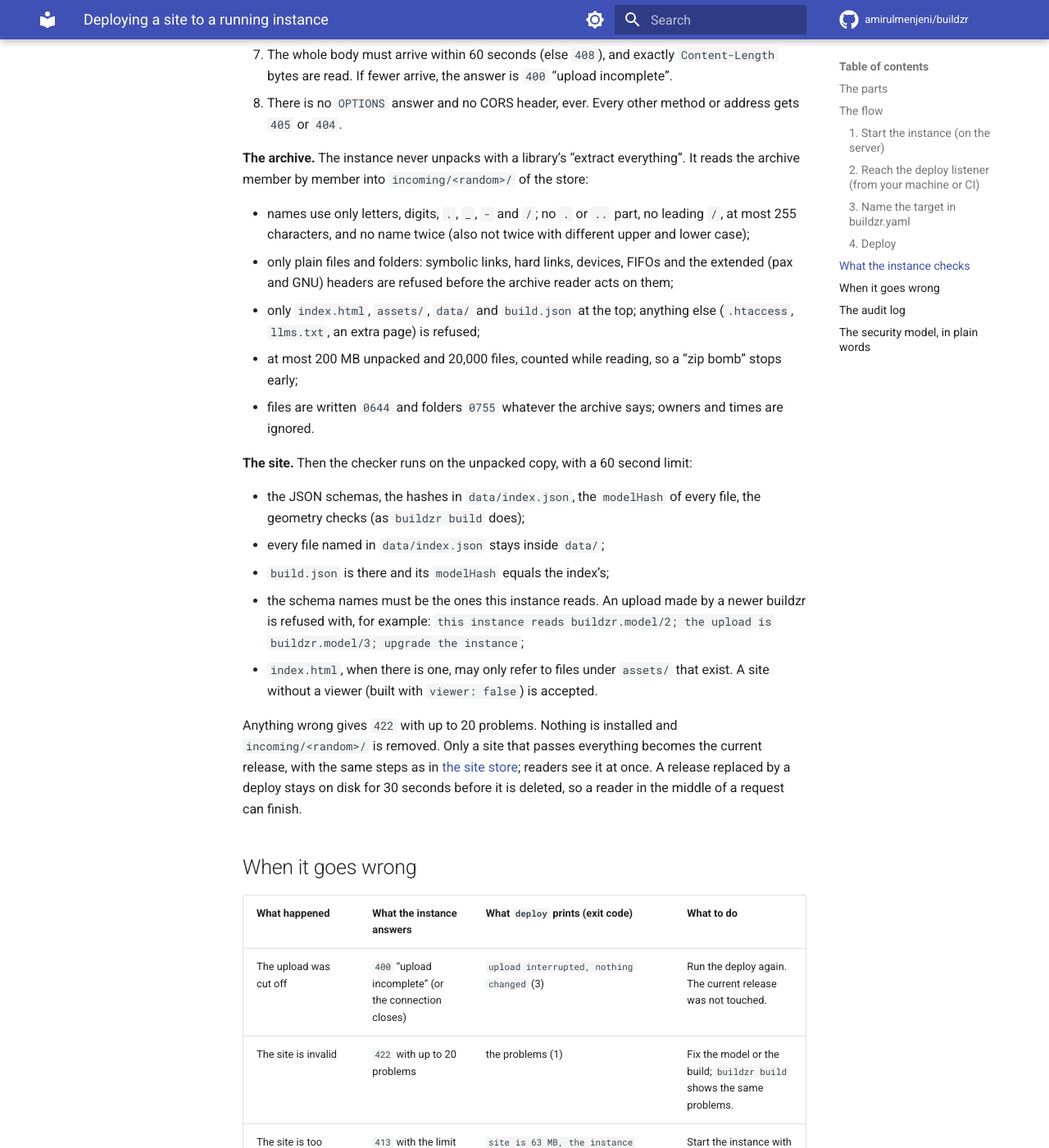
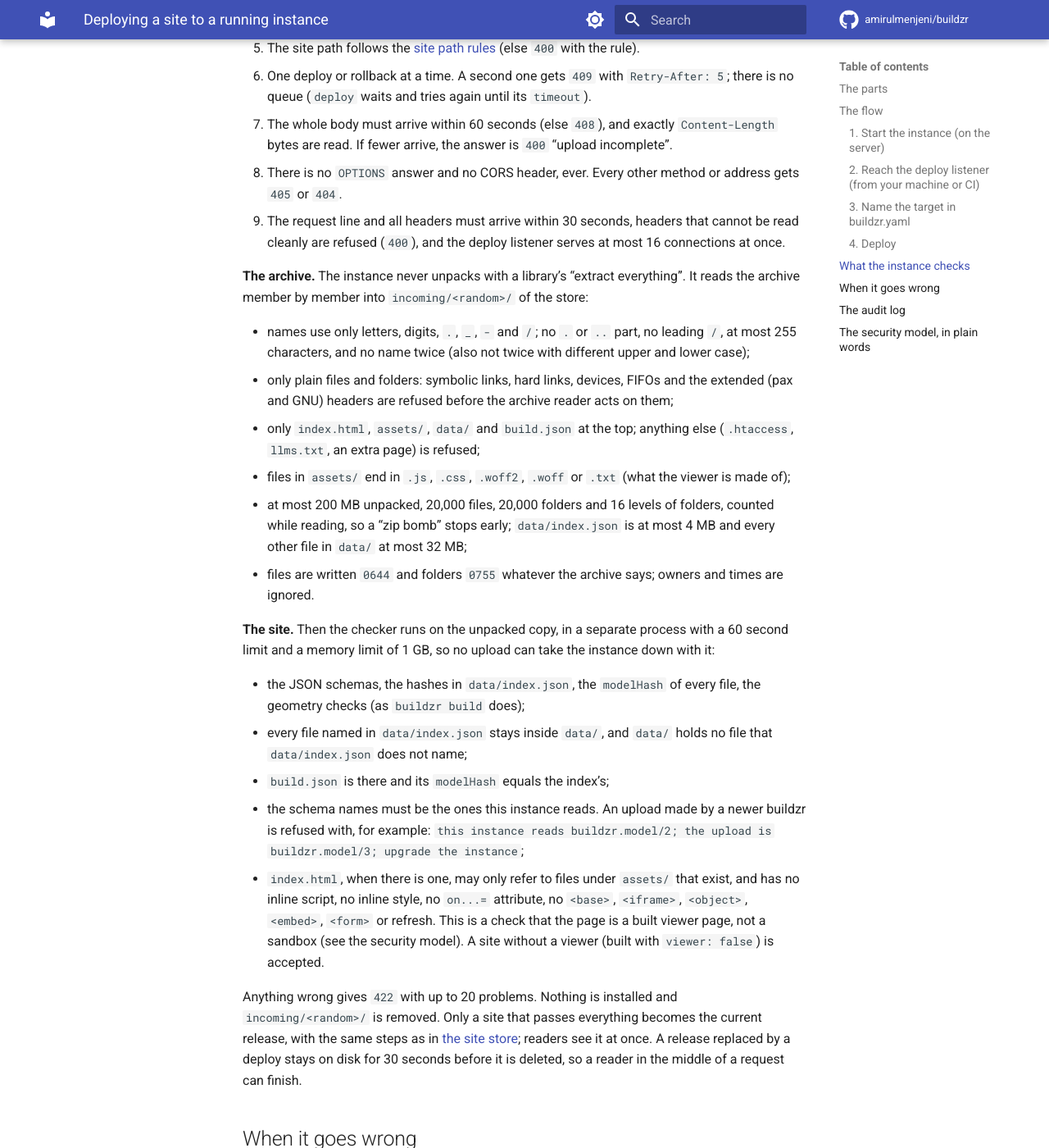
Before and after one commit to amirulmenjeni/buildzr, an MkDocs documentation site: the page built from docs/deploy.md, in a window 1280 px wide and 1400 px high, scrolled down 3336 px. Shown: the whole window at 82% size. Built offline with MkDocs 1.6.1 and Material for MkDocs 9.7.7, drawn with Linux system fonts in a browser that asks for light colours; comment, search, counter and statistics services are not loaded; some of the changed text lies outside the part shown.

Commit message:
docs(deploy): the limits, page check, child check, lock and audit rules added by the review

````diff
--- a/docs/deploy.md
+++ b/docs/deploy.md
@@ -26,6 +26,7 @@
 
 - With `--accept-deploys` the store folder is created when it is missing or empty. Without the flag, `serve --store` works exactly as before (read only, one listener, the folder must already be a store).
 - `--accept-deploys` needs the `jsonschema` package, because every upload is checked against the JSON schemas. Install it with `pip install 'buildzr[serve]'`. Without it, `serve` refuses to start (exit code 1).
+- Only one instance can accept deploys for a store: a second one stops with `another buildzr process accepts deploys for the store ...`. A read-only `serve --store` on the same folder can run next to it, but it does not see new deploys until it is restarted.
 - `--deploy-port N` (default `8001`) and `--max-upload-mb N` (default `50`) only exist together with `--accept-deploys`.
 - `--public-url` is the address readers use. The instance uses it for the links it sends back after a deploy (`open:` and `api:`). Without it, the links use the reading listener's own address.
 - Ctrl+C stops both listeners.
@@ -91,22 +92,24 @@
 6. One deploy or rollback at a time. A second one gets `409` with `Retry-After: 5`; there is no queue (`deploy` waits and tries again until its `timeout`).
 7. The whole body must arrive within 60 seconds (else `408`), and exactly `Content-Length` bytes are read. If fewer arrive, the answer is `400` "upload incomplete".
 8. There is no `OPTIONS` answer and no CORS header, ever. Every other method or address gets `405` or `404`.
+9. The request line and all headers must arrive within 30 seconds, headers that cannot be read cleanly are refused (`400`), and the deploy listener serves at most 16 connections at once.
 
 **The archive.** The instance never unpacks with a library's "extract everything". It reads the archive member by member into `incoming/<random>/` of the store:
 
 - names use only letters, digits, `.`, `_`, `-` and `/`; no `.` or `..` part, no leading `/`, at most 255 characters, and no name twice (also not twice with different upper and lower case);
 - only plain files and folders: symbolic links, hard links, devices, FIFOs and the extended (pax and GNU) headers are refused before the archive reader acts on them;
 - only `index.html`, `assets/`, `data/` and `build.json` at the top; anything else (`.htaccess`, `llms.txt`, an extra page) is refused;
-- at most 200 MB unpacked and 20,000 files, counted while reading, so a "zip bomb" stops early;
+- files in `assets/` end in `.js`, `.css`, `.woff2`, `.woff` or `.txt` (what the viewer is made of);
+- at most 200 MB unpacked, 20,000 files, 20,000 folders and 16 levels of folders, counted while reading, so a "zip bomb" stops early; `data/index.json` is at most 4 MB and every other file in `data/` at most 32 MB;
 - files are written `0644` and folders `0755` whatever the archive says; owners and times are ignored.
 
-**The site.** Then the checker runs on the unpacked copy, with a 60 second limit:
+**The site.** Then the checker runs on the unpacked copy, in a separate process with a 60 second limit and a memory limit of 1 GB, so no upload can take the instance down with it:
 
 - the JSON schemas, the hashes in `data/index.json`, the `modelHash` of every file, the geometry checks (as `buildzr build` does);
-- every file named in `data/index.json` stays inside `data/`;
+- every file named in `data/index.json` stays inside `data/`, and `data/` holds no file that `data/index.json` does not name;
 - `build.json` is there and its `modelHash` equals the index's;
 - the schema names must be the ones this instance reads. An upload made by a newer buildzr is refused with, for example: `this instance reads buildzr.model/2; the upload is buildzr.model/3; upgrade the instance`;
-- `index.html`, when there is one, may only refer to files under `assets/` that exist. A site without a viewer (built with `viewer: false`) is accepted.
+- `index.html`, when there is one, may only refer to files under `assets/` that exist, and has no inline script, no inline style, no `on...=` attribute, no `<base>`, `<iframe>`, `<object>`, `<embed>`, `<form>` or refresh. This is a check that the page is a built viewer page, not a sandbox (see the security model). A site without a viewer (built with `viewer: false`) is accepted.
 
 Anything wrong gives `422` with up to 20 problems. Nothing is installed and `incoming/<random>/` is removed. Only a site that passes everything becomes the current release, with the same steps as in [the site store](store.md); readers see it at once. A release replaced by a deploy stays on disk for 30 seconds before it is deleted, so a reader in the middle of a request can finish.
 
@@ -134,7 +137,7 @@
 {"time":"2026-10-17T10:41:07Z","action":"deploy","path":"pr/42","result":"ok","release":"r-0007","modelHash":"sha256:d2cb…","previous":"sha256:5a1f…","files":23,"bytes":548211,"senderVersion":"0.0.36","client":"127.0.0.1","ms":412}
 ```
 
-`result` is `ok`, `unchanged` or `rejected`; a rejected line has `status` (the HTTP status) and `error` (the first problem) instead of the release fields. `client` is the address the connection came from (always `127.0.0.1`), `senderVersion` the buildzr version the client sent (or `null` if it did not look like a version). Nothing else from the request is logged: no body and no other header.
+Requests that fail the first checks (a wrong `Host`, a forwarded header, a missing `X-Buildzr-Deploy`) never reach the deploy code and are not logged, so a web page cannot fill the log. `result` is `ok`, `unchanged` or `rejected`; a rejected line has `status` (the HTTP status) and `error` (the first problem) instead of the release fields. `client` is the address the connection came from (always `127.0.0.1`), `senderVersion` the buildzr version the client sent (or `null` if it did not look like a version). Nothing else from the request is logged: no body and no other header.
 
 ## The security model, in plain words
 
````
